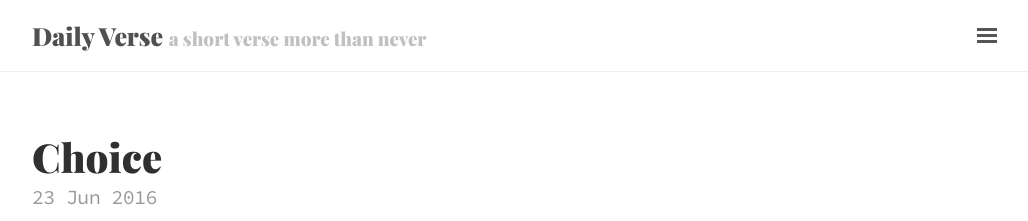
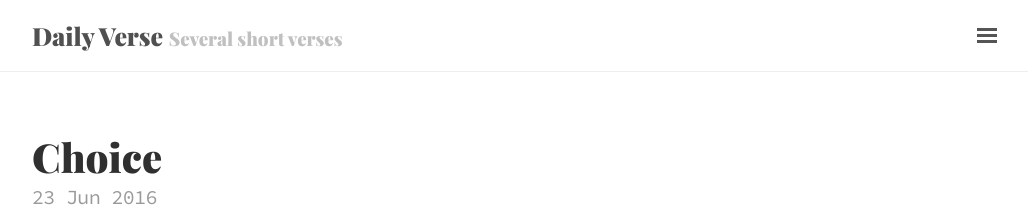
Before and after one commit to rossbernet/daily-verse, a Jekyll site: the page built from index.html, in a window 1280 px wide. Shown: the top 221 px of the page, without its empty margins (248-1276 px from the left). Built offline with Jekyll 4.4.1, drawn with Linux system fonts in a browser that asks for light colours; the list of posts is cut into pages by our own code.

Commit message:
tagline change

```diff
--- a/_config.yml
+++ b/_config.yml
@@ -5,7 +5,7 @@ permalink:           /:year-:month-:day.html
 
 # Setup
 title:               Daily Verse
-tagline:             'a short verse more than never'
+tagline:             'Several short verses'
 description:         'Poems by Ross Bernet. Website by <a href="https://twitter.com/rajadain" target="_blank">@rajadain</a>.'
 url:                 https://rossbernet.github.io/
 baseurl:             '/daily-verse'
```
